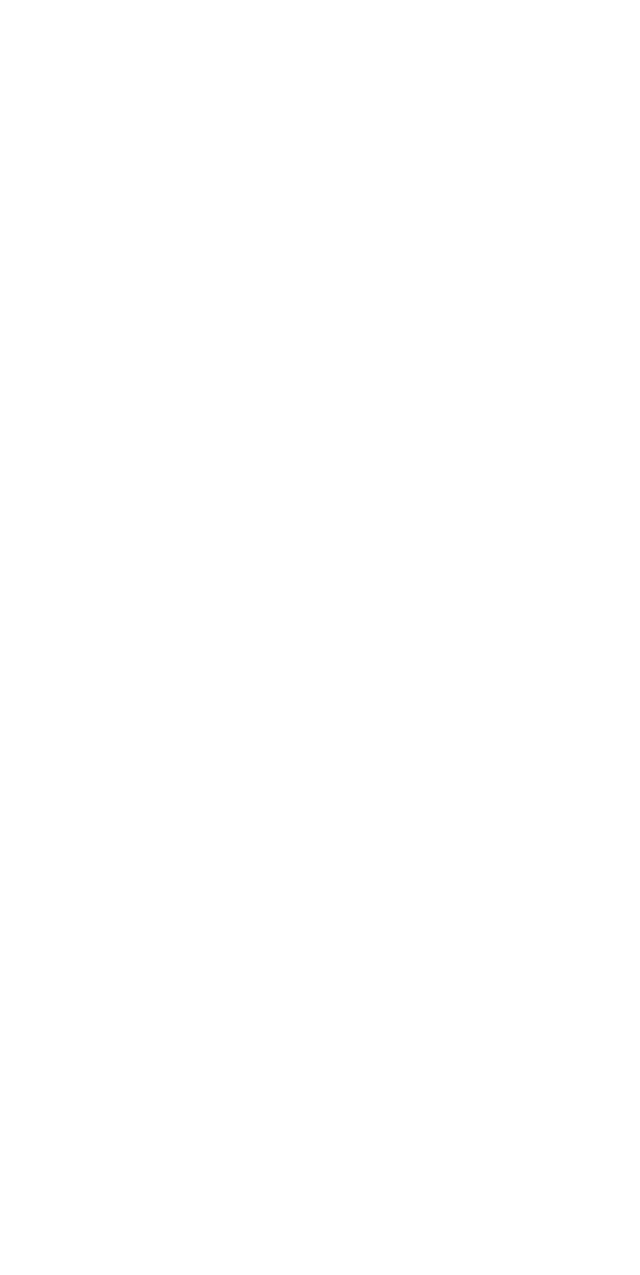
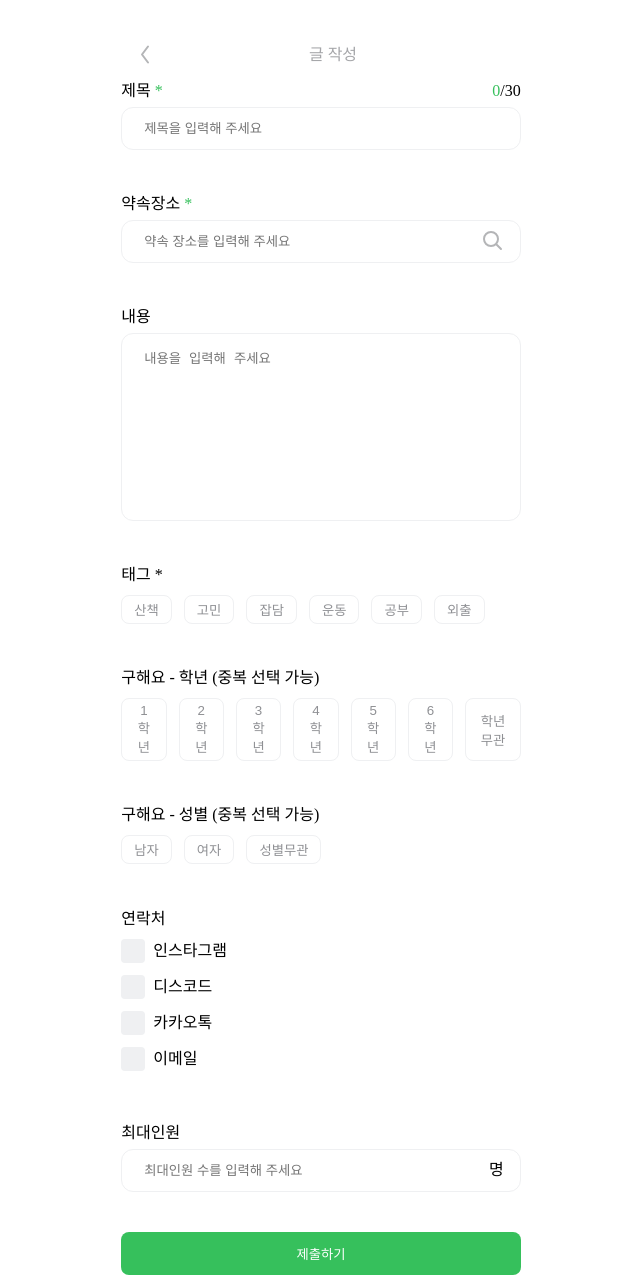
Before and after one commit to Team-Wander/Wandering-Front, a React (Create React App) app: page /write in a window 1280 px wide. Before the commit this address had no page. Shown: the whole page, without its empty margins (319-959 px from the left). Before the commit the page ends 800 px from the top, so only its background shows below. Built offline with nearby package versions, Linux system fonts and the light colour scheme.

Commit message:
add write page

```diff
--- a/src/App.tsx
+++ b/src/App.tsx
@@ -1,11 +1,12 @@
 import React from 'react';
 import { Route, Routes } from 'react-router-dom';
-import { Home, InputPage } from 'pages';
+import { Home, Write, InputPage } from 'pages';
 
 function App() {
   return (
     <Routes>
       <Route path="/" element={<Home />} />
+      <Route path="/write" element={<Write />} />
       <Route
         path="/input"
         element={<InputPage />}
--- /dev/null
+++ b/src/components/CheckboxList/index.tsx
@@ -0,0 +1,82 @@
+import React, { useState } from 'react';
+import * as S from './style';
+import CheckBox from 'svg/CheckBox';
+
+const initialCheckboxes = [
+  {
+    label: '인스타그램',
+    value: 'instagram',
+    checked: false,
+  },
+  {
+    label: '디스코드',
+    value: 'discord',
+    checked: false,
+  },
+  {
+    label: '카카오톡',
+    value: 'kakaotalk',
+    checked: false,
+  },
+  {
+    label: '이메일',
+    value: 'email',
+    checked: false,
+  },
+];
+
+interface CheckboxListProps {
+  onChange: (selected: string[]) => void;
+}
+
+const CheckboxList: React.FC<
+  CheckboxListProps
+> = ({ onChange }) => {
+  const [checkboxes, setCheckboxes] = useState(
+    initialCheckboxes,
+  );
+
+  const handleCheckboxChange = (
+    index: number,
+  ) => {
+    setCheckboxes((prevCheckboxes) => {
+      const newCheckboxes = [...prevCheckboxes];
+      newCheckboxes[index].checked =
+        !newCheckboxes[index].checked;
+
+      const selectedValues = newCheckboxes
+        .filter((checkbox) => checkbox.checked)
+        .map((checkbox) => checkbox.value);
+      onChange(selectedValues);
+
+      return newCheckboxes;
+    });
+  };
+
+  return (
+    <div>
+      {checkboxes.map((checkbox, index) => (
+        <S.CheckboxContainer key={checkbox.value}>
+          <S.CheckboxWrapper>
+            <S.StyledCheckbox
+              type="checkbox"
+              checked={checkbox.checked}
+              onChange={() =>
+                handleCheckboxChange(index)
+              }
+            />
+            <S.CheckboxLabel
+              checked={checkbox.checked}>
+              {checkbox.checked && <CheckBox />}
+            </S.CheckboxLabel>
+          </S.CheckboxWrapper>
+          <S.LabelText>
+            {checkbox.label}
+          </S.LabelText>
+        </S.CheckboxContainer>
+      ))}
+    </div>
+  );
+};
+
+export default CheckboxList;
--- /dev/null
+++ b/src/components/CheckboxList/style.ts
@@ -0,0 +1,47 @@
+import styled from '@emotion/styled';
+
+export const CheckboxContainer = styled.div`
+  display: flex;
+  align-items: center;
+  margin-top: 12px;
+  margin-bottom: 8px;
+`;
+
+export const CheckboxWrapper = styled.div`
+  position: relative;
+  display: flex;
+  align-items: center;
+`;
+
+export const StyledCheckbox = styled.input`
+  opacity: 0;
+  position: absolute;
+  width: 24px;
+  height: 24px;
+  cursor: pointer;
+`;
+
+export const CheckboxLabel = styled.div<{
+  checked: boolean;
+}>`
+  width: 24px;
+  height: 24px;
+  background: ${(props) =>
+    props.checked ? '#36C05C' : '#EFF0F2'};
+  border-radius: 4px;
+  display: flex;
+  align-items: center;
+  justify-content: center;
+  transition: all 150ms;
+  cursor: pointer;
+
+  svg {
+    visibility: ${(props) =>
+      props.checked ? 'visible' : 'hidden'};
+  }
+`;
+
+export const LabelText = styled.label`
+  margin-left: 8px;
+  cursor: pointer;
+`;
--- a/src/components/Filter/ChoiceList/ChoiceButton/index.tsx
+++ b/src/components/Filter/ChoiceList/ChoiceButton/index.tsx
@@ -3,20 +3,31 @@ import * as S from './style';
 
 interface Props {
   text: string;
+  onClick?: (
+    text: string,
+    clicked: boolean,
+  ) => void;
 }
 
-const ChoiceButton = ({ text }: Props) => {
-  const [click, setClick] =
+const ChoiceButton = ({
+  text,
+  onClick,
+}: Props) => {
+  const [clicked, setClicked] =
     useState<boolean>(false);
 
+  const handleClick = (e: React.MouseEvent) => {
+    e.preventDefault();
+    setClicked(!clicked);
+    if (onClick) onClick(text, !clicked);
+  };
+
   return (
-    <>
-      <S.Button
-        clicked={click}
-        onClick={() => setClick(!click)}>
-        {text}
-      </S.Button>
-    </>
+    <S.Button
+      clicked={clicked}
+      onClick={handleClick}>
+      {text}
+    </S.Button>
   );
 };
 
--- a/src/components/Filter/ChoiceList/index.tsx
+++ b/src/components/Filter/ChoiceList/index.tsx
@@ -1,18 +1,21 @@
-import React, { useEffect } from 'react';
+import React, { useState } from 'react';
 import * as S from './style';
 import ChoiceButton from './ChoiceButton';
-// import {
-//   genderType,
-//   gradeType,
-//   tagType,
-// } from 'types/Card';
 
 interface Props {
   label: string;
-  // data: genderType[] | tagType[] | gradeType[];
+  showLabel?: boolean;
+  onChange?: (selected: string[]) => void;
 }
 
-const ChoiceList = ({ label }: Props) => {
+const ChoiceList = ({
+  label,
+  showLabel = true,
+  onChange,
+}: Props) => {
+  const [selectedItems, setSelectedItems] =
+    useState<string[]>([]);
+
   const filterData = (label: string) => {
     switch (label) {
       case '태그':
@@ -41,15 +44,34 @@ const ChoiceList = ({ label }: Props) => {
     }
   };
 
-  useEffect(() => {
-    console.log(filterData(label));
-  }, [label]);
+  const handleButtonClick = (
+    text: string,
+    clicked: boolean,
+  ) => {
+    let updatedSelection;
+    if (clicked) {
+      updatedSelection = [...selectedItems, text];
+    } else {
+      updatedSelection = selectedItems.filter(
+        (item) => item !== text,
+      );
+    }
+    setSelectedItems(updatedSelection);
+    if (onChange) {
+      onChange(updatedSelection);
+    }
+  };
+
   return (
     <S.Wrapper>
-      <S.Label>{label}</S.Label>
+      {showLabel && <S.Label>{label}</S.Label>}
       <S.List>
         {filterData(label).map((item, idx) => (
-          <ChoiceButton key={idx} text={item} />
+          <ChoiceButton
+            key={idx}
+            text={item}
+            onClick={handleButtonClick}
+          />
         ))}
       </S.List>
     </S.Wrapper>
--- a/src/pages/index.ts
+++ b/src/pages/index.ts
@@ -1,2 +1,3 @@
 export { default as Home } from './home';
+export { default as Write } from './write';
 export { default as InputPage } from './InputPage';
--- /dev/null
+++ b/src/pages/write/index.tsx
@@ -0,0 +1,176 @@
+import React, {
+  useState,
+  useEffect,
+} from 'react';
+import {
+  useForm,
+  SubmitHandler,
+} from 'react-hook-form';
+import * as S from './style';
+import Input from 'components/Input';
+import ChevronRight from 'svg/ChevronRight';
+import ChoiceList from 'components/Filter/ChoiceList';
+import Textarea from 'components/textarea';
+import CheckboxList from 'components/CheckboxList';
+
+interface FormValues {
+  title: string;
+  promise: string;
+  content: string;
+  max: string;
+  tags: string[];
+  grades: string[];
+  gender: string[];
+  contact: string[];
+}
+
+const Write = () => {
+  const { register, handleSubmit, setValue } =
+    useForm<FormValues>();
+  const [selectedTags, setSelectedTags] =
+    useState<string[]>([]);
+  const [selectedGrades, setSelectedGrades] =
+    useState<string[]>([]);
+  const [selectedGender, setSelectedGender] =
+    useState<string[]>([]);
+  const [selectedContact, setSelectedContact] =
+    useState<string[]>([]);
+
+  useEffect(() => {
+    setValue('tags', selectedTags);
+  }, [selectedTags, setValue]);
+
+  const onSubmit: SubmitHandler<FormValues> = (
+    data,
+  ) => {
+    if (selectedTags.length === 0) {
+      alert('태그를 최소 1개 선택해 주세요.');
+      return;
+    }
+
+    const formData = {
+      ...data,
+      tags: selectedTags,
+      grades: selectedGrades,
+      gender: selectedGender,
+      contact: selectedContact,
+    };
+    console.log('제출된 값:', formData);
+  };
+
+  const handleTagSelect = (
+    selected: string[],
+  ) => {
+    setSelectedTags(selected);
+  };
+
+  const handleGradeSelect = (
+    selected: string[],
+  ) => {
+    setSelectedGrades(selected);
+  };
+
+  const handleGenderSelect = (
+    selected: string[],
+  ) => {
+    setSelectedGender(selected);
+  };
+
+  const handleContactSelect = (
+    selected: string[],
+  ) => {
+    setSelectedContact(selected);
+  };
+
+  return (
+    <S.Container>
+      <S.TopBar>
+        <ChevronRight />
+        <p>글 작성</p>
+        <div></div>
+      </S.TopBar>
+      <form onSubmit={handleSubmit(onSubmit)}>
+        <S.InputContainer>
+          <Input
+            title="제목"
+            maxlength={30}
+            required={true}
+            placeholder="제목을 입력해 주세요"
+            {...register('title', {
+              required: true,
+            })}
+          />
+          <Input
+            title="약속장소"
+            icon={true}
+            required={true}
+            placeholder="약속 장소를 입력해 주세요"
+            {...register('promise', {
+              required: true,
+            })}
+          />
+          <Textarea
+            title="내용"
+            placeholder="내용을 입력해 주세요"
+            {...register('content', {
+              required: true,
+            })}
+          />
+          <div>
+            <div>태그 * </div>
+            <S.List>
+              <ChoiceList
+                label={'태그'}
+                showLabel={false}
+                onChange={handleTagSelect}
+              />
+            </S.List>
+          </div>
+          <div>
+            <div>
+              구해요 - 학년 (중복 선택 가능)
+            </div>
+            <S.List>
+              <ChoiceList
+                label={'학년'}
+                showLabel={false}
+                onChange={handleGradeSelect}
+              />
+            </S.List>
+          </div>
+          <div>
+            <div>
+              구해요 - 성별 (중복 선택 가능)
+            </div>
+            <S.List>
+              <ChoiceList
+                label={'성별'}
+                showLabel={false}
+                onChange={handleGenderSelect}
+              />
+            </S.List>
+          </div>
+          <div>
+            <div>연락처</div>
+            <CheckboxList
+              onChange={handleContactSelect}
+            />
+          </div>
+          <Input
+            title="최대인원"
+            unit="명"
+            placeholder="최대인원 수를 입력해 주세요"
+            {...register('max', {
+              required: true,
+            })}
+          />
+        </S.InputContainer>
+        <S.Button type="submit">
+          제출하기
+        </S.Button>
+      </form>
+    </S.Container>
+  );
+};
+
+export default Write;
--- /dev/null
+++ b/src/pages/write/style.ts
@@ -0,0 +1,31 @@
+import styled from '@emotion/styled';
+
+export const Container = styled.div`
+  padding: 1.63rem 34.4% 0;
+`;
+export const InputContainer = styled.div`
+  display: flex;
+  flex-direction: column;
+  gap: 2.88rem;
+`;
+export const List = styled.div`
+  margin-top: 12px;
+  display: flex;
+  gap: 12px;
+`;
+export const Button = styled.button`
+  width: 100%;
+  border: none;
+  border-radius: 8px;
+  padding: 12px 10px;
+  background-color: #36c05c;
+  color: #ffffff;
+  margin-top: 40px;
+`;
+export const TopBar = styled.div`
+  display: flex;
+  align-items: center;
+  justify-content: space-between;
+  color: #a5a6a9;
+  padding: 16px 12px;
+`;
--- /dev/null
+++ b/src/svg/CheckBox.tsx
@@ -0,0 +1,22 @@
+import React from 'react';
+
+const CheckBox = () => {
+  return (
+    <svg
+      width="24"
+      height="24"
+      viewBox="0 0 24 24"
+      fill="none"
+      xmlns="http://www.w3.org/2000/svg">
+      <path
+        d="M7 11L10.3333 15L17 9"
+        stroke="white"
+        strokeWidth="2"
+        strokeLinecap="round"
+        strokeLinejoin="round"
+      />
+    </svg>
+  );
+};
+
+export default CheckBox;
--- /dev/null
+++ b/src/svg/ChevronRight.tsx
@@ -0,0 +1,22 @@
+import React from 'react';
+
+const ChevronRight = () => {
+  return (
+    <svg
+      width="24"
+      height="25"
+      viewBox="0 0 24 25"
+      fill="none"
+      xmlns="http://www.w3.org/2000/svg">
+      <path
+        d="M15 4.5L9 12.5L15 20.5"
+        stroke="#B4B5B7"
+        strokeWidth="2"
+        strokeLinecap="round"
+        strokeLinejoin="round"
+      />
+    </svg>
+  );
+};
+
+export default ChevronRight;
```
